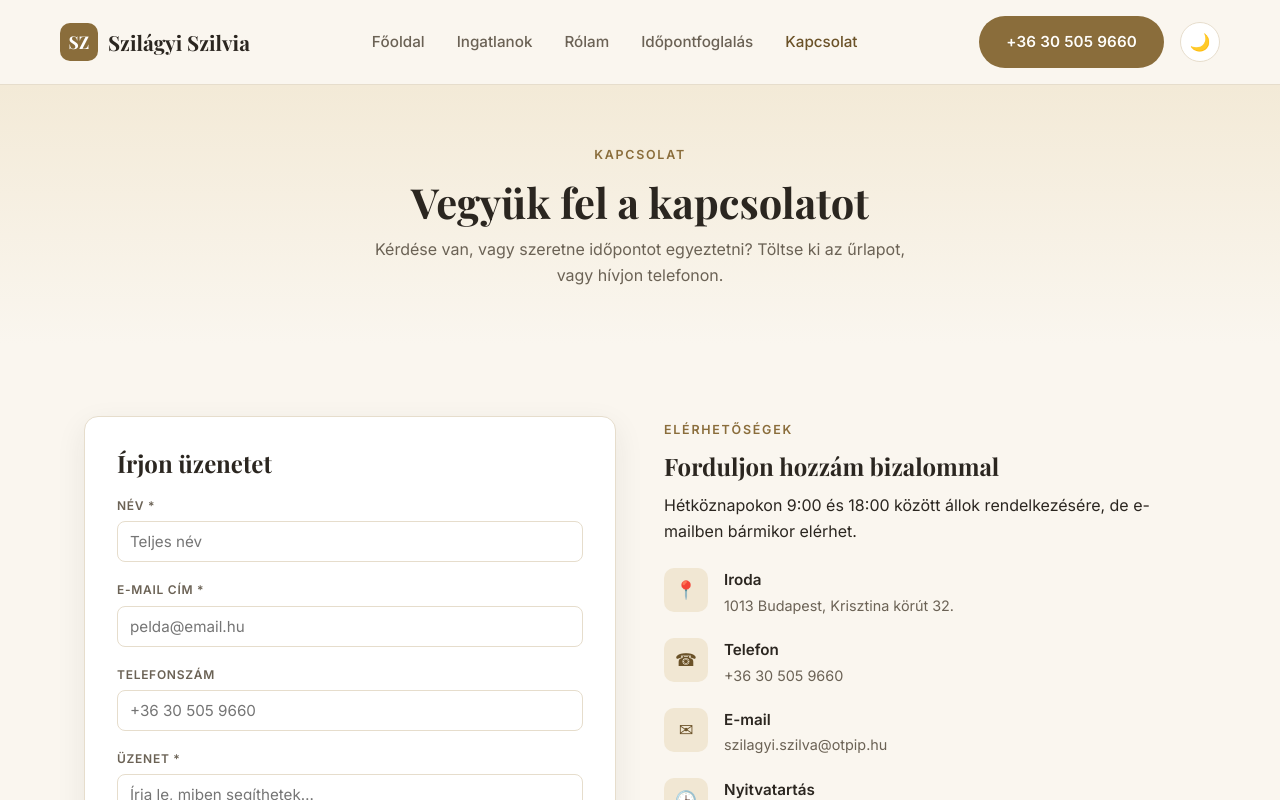
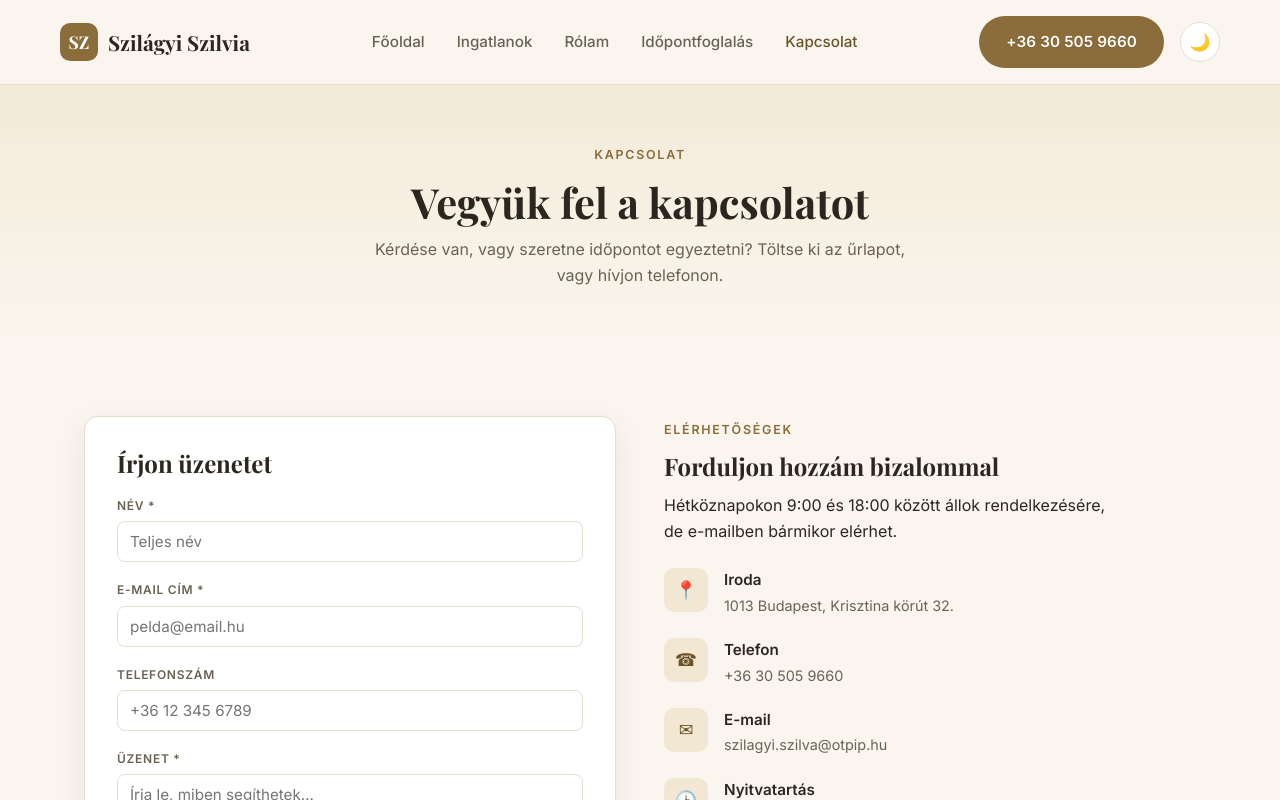
Before and after one commit to mikidev06/szilva-ingatlan-web, a React (Vite) app in the folder client/: page /kapcsolat in a window 1280 px wide. Shown: the top 800 px of the page. Built offline with nearby package versions, Linux system fonts and the light colour scheme.

Commit message:
Update Contact page phone placeholder and hours line break
Phone field now shows a generic example number as its placeholder
instead of her real one, and the availability hours text wraps onto
two lines for readability.

```diff
--- a/client/src/pages/Contact.jsx
+++ b/client/src/pages/Contact.jsx
@@ -83,7 +83,7 @@ export default function Contact() {
                 type="tel"
                 value={form.phone}
                 onChange={handleChange}
-                placeholder="+36 30 505 9660"
+                placeholder="+36 12 345 6789"
               />
             </div>
 
@@ -109,8 +109,9 @@ export default function Contact() {
             <span className="eyebrow">Elérhetőségek</span>
             <h2>Forduljon hozzám bizalommal</h2>
             <p>
-              Hétköznapokon 9:00 és 18:00 között állok rendelkezésére, de
-              e-mailben bármikor elérhet.
+              Hétköznapokon 9:00 és 18:00 között állok rendelkezésére,
+              <br></br>
+              de e-mailben bármikor elérhet.
             </p>
 
             <div className="contact-info-list">
```
